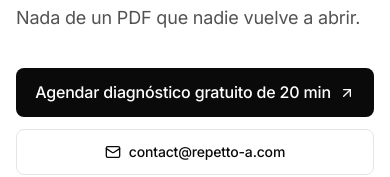
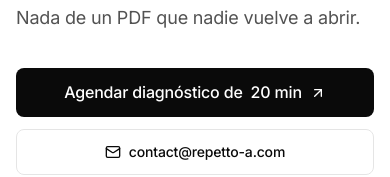
Before and after one commit to Repetto-A/Portfolio, a Next.js app: page /sprint in a window 390 px wide. Shown: the part 541-718 px from the top of the page. Built offline with nearby package versions, Linux system fonts and the light colour scheme.

Commit message:
fix: CTA del hero de /sprint sin cortar '20 min' en mobile

```diff
--- a/components/sprint/sprint-hero.tsx
+++ b/components/sprint/sprint-hero.tsx
@@ -35,7 +35,11 @@ export function SprintHero() {
             <div className="sprint-enter sprint-enter-3 mt-9 flex flex-col gap-3">
               <SprintDirectContact
                 location="hero"
-                calendlyLabel="Agendar diagnóstico gratuito de 20 min"
+                calendlyLabel={
+                  <>
+                    Agendar diagnóstico de <span className="whitespace-nowrap">20 min</span>
+                  </>
+                }
               />
               <a
                 href={`#${SPRINT_ANCHORS.howItWorks}`}
```
